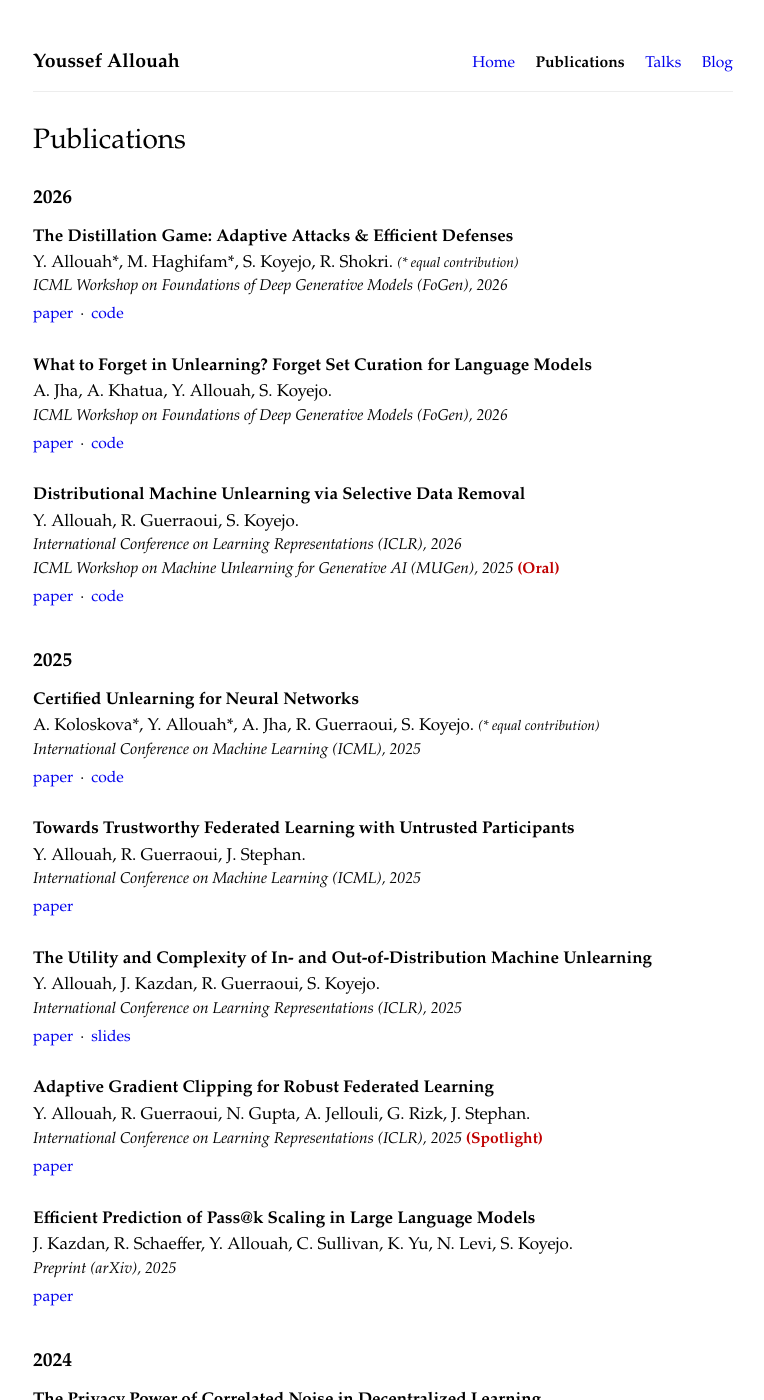
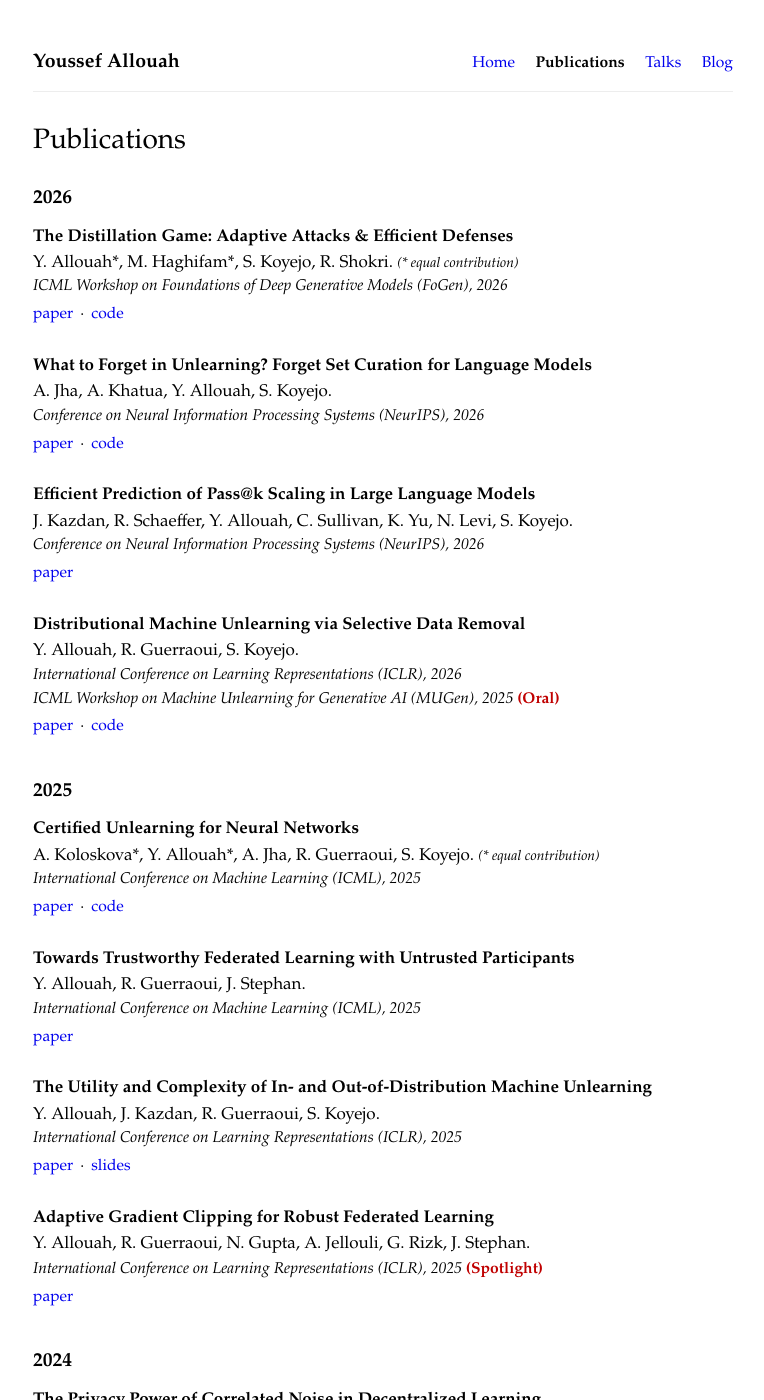
Before and after one commit to ysfalh/youssefallouah.com, a Jekyll site: the page built from publications.md, in a window 1280 px wide and 1400 px high. Shown: the whole window, without its empty margins (257-1021 px from the left). Built offline with Jekyll 4.4.1, drawn with Linux system fonts in a browser that asks for light colours; some of the changed text lies outside the part shown.

Commit message:
update publications

```diff
--- a/_data/publications.yml
+++ b/_data/publications.yml
@@ -16,14 +16,23 @@
   year: 2026
   title: "What to Forget in Unlearning? Forget Set Curation for Language Models"
   authors: "A. Jha, A. Khatua, Y. Allouah, S. Koyejo."
-  venue: "ICML Workshop on Foundations of Deep Generative Models (FoGen), 2026"
-  workshop_only: true
+  venue: "Conference on Neural Information Processing Systems (NeurIPS), 2026"
+  workshop_only: false
   recent: true
   links:
     - label: paper
       url: https://arxiv.org/abs/2608.14855
     - label: code
       url: https://github.com/akhatua2/CleanSlate
+
+- category: "Main Publications"
+  year: 2026
+  title: "Efficient Prediction of Pass@k Scaling in Large Language Models"
+  authors: "J. Kazdan, R. Schaeffer, Y. Allouah, C. Sullivan, K. Yu, N. Levi, S. Koyejo."
+  venue: "Conference on Neural Information Processing Systems (NeurIPS), 2026"
+  links:
+    - label: paper
+      url: https://arxiv.org/abs/2510.05197
 
 
 - category: "Main Publications"
@@ -183,12 +192,3 @@
   links:
     - label: paper
       url: https://jmlr.org/papers/v22/20-1413.html
-
-- category: "Preprints and Technical Reports"
-  year: 2025
-  title: "Efficient Prediction of Pass@k Scaling in Large Language Models"
-  authors: "J. Kazdan, R. Schaeffer, Y. Allouah, C. Sullivan, K. Yu, N. Levi, S. Koyejo."
-  venue: "Preprint (arXiv), 2025"
-  links:
-    - label: paper
-      url: https://arxiv.org/abs/2510.05197
```
